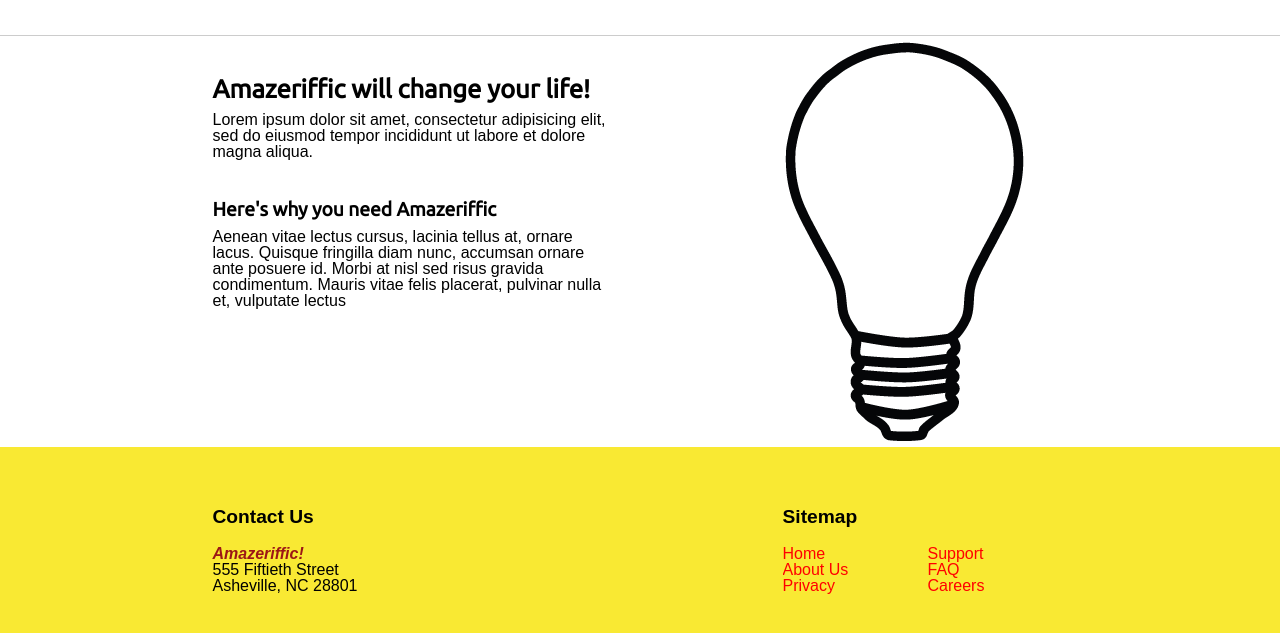
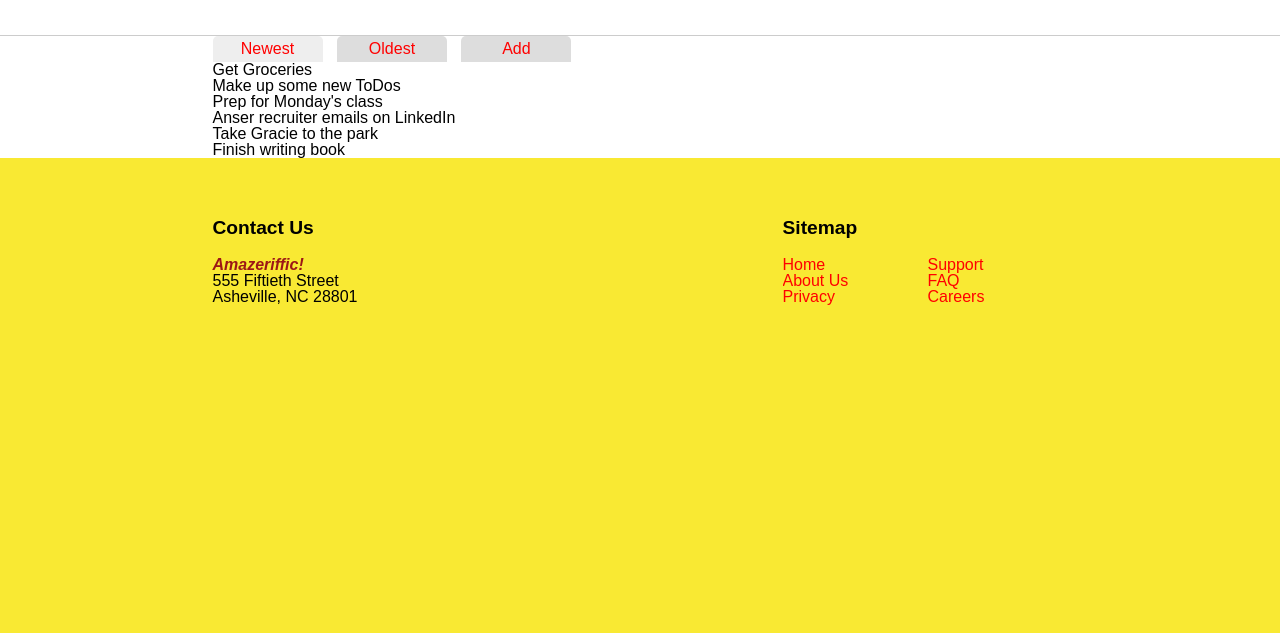
Before and after one commit to freemonkey/Amazeriffic, a plain HTML site: page index.html in a window 1280 px wide. Shown: the part 93-726 px from the top of the page. Drawn offline with Linux system fonts and the light colour scheme; files that its build step writes are made by us from their sources; a web font is replaced by a local one.

Commit message:
add tab content and set tab style

```diff
--- a/index.html
+++ b/index.html
@@ -4,8 +4,8 @@
     <title>Amazeriffic</title>
 	<link href='http://fonts.googleapis.com/css?family=Ubuntu' rel='stylesheet' type='text/css'>
 	<link href='http://fonts.googleapis.com/css?family=Droid+Sans' rel='stylesheet' type='text/css'>
-	<link rel="stylesheet" type="text/css" href="reset.css">
-	<link rel="stylesheet" type="text/css" href="style.css">
+	<link rel="stylesheet" type="text/css" href="stylesheets/reset.css">
+	<link rel="stylesheet" type="text/css" href="stylesheets/style.css">
   </head>
 
   <body>
@@ -22,6 +22,22 @@
 
     <main>
 		<div class="container">
+			<div class="tabs">
+			<a href=""><span class="active">Newest</span></a>
+			<a href=""><span>Oldest</span></a>
+			<a href=""><span>Add</span></a>
+			</div>
+			<div class="content">
+				<ul>
+					<li>Get Groceries</li>
+					<li>Make up some new ToDos</li>
+					<li>Prep for Monday's class</li>
+					<li>Anser recruiter emails on LinkedIn</li>
+					<li>Take Gracie to the park</li>
+					<li>Finish writing book</li>
+				</ul>
+			</div>
+			<!--
 			<div class="main-left">
 				<h2>Amazeriffic will change your life!</h2>
 				<p>Lorem ipsum dolor sit amet, consectetur adipisicing elit, sed do
@@ -36,6 +52,7 @@
 			<div class="main-right">
 				<img src="lightbulb.png" alt="an image of a lightbulb">
 			</div>
+			-->
 		</div>
     </main>
 
--- a/stylesheets/style.css
+++ b/stylesheets/style.css
@@ -94,7 +94,7 @@ main {
 
 footer {
 	height: 100%;
-	overflow: auto;
+	overflow: hidden;
 }
 
 footer .container {
@@ -127,3 +127,17 @@ footer .container {
 	float: left;
 	width: 145px;
 }
+
+.tabs a span {
+	display: inline-block;
+	border-radius: 5px 5px 0 0;
+	width: 100px;
+	margin-right: 10px;
+	text-align: center;
+	background: #ddd;
+	padding: 5px;
+}
+
+.tabs a span.active {
+	background: #eee;
+}
```
